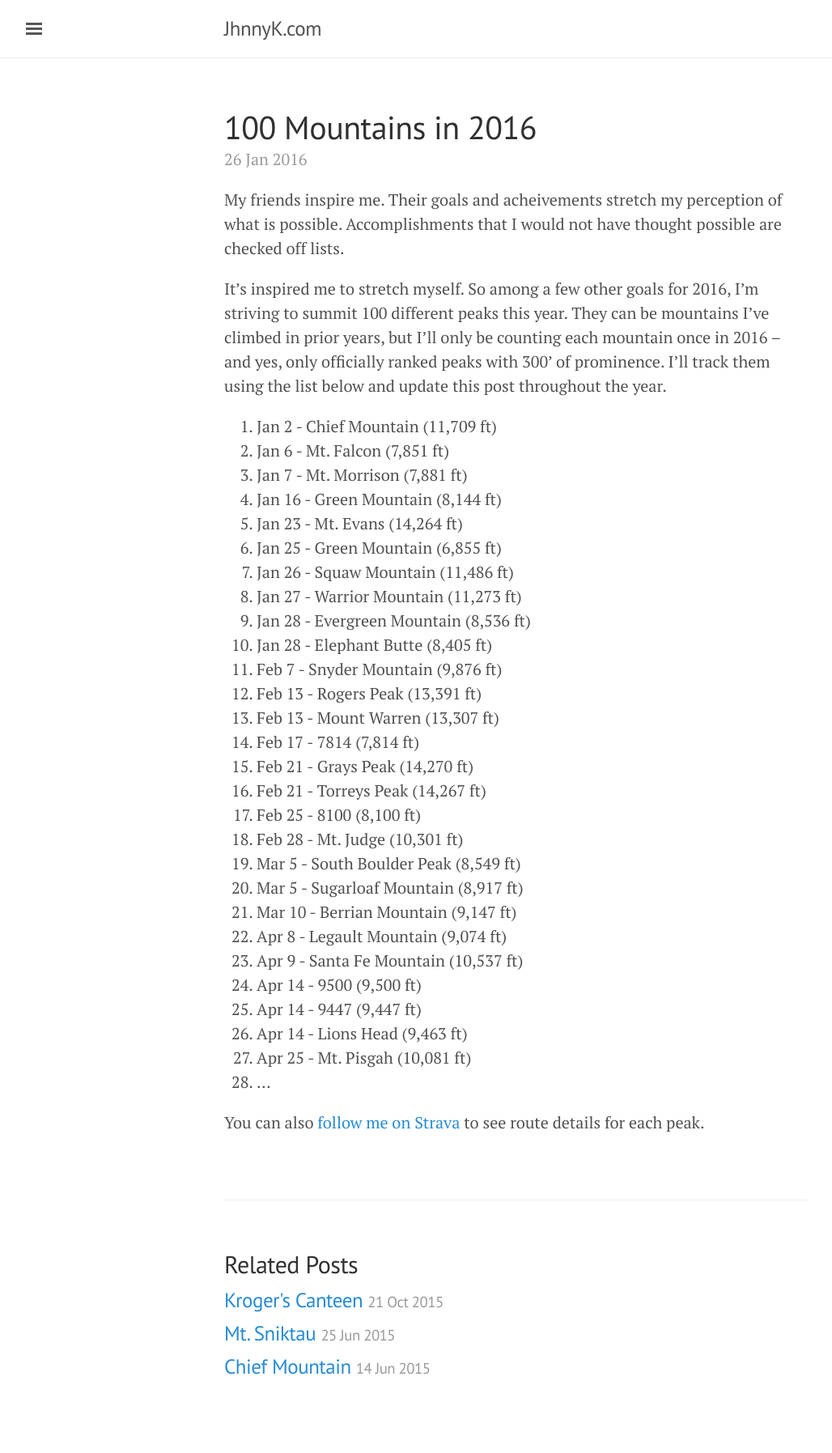
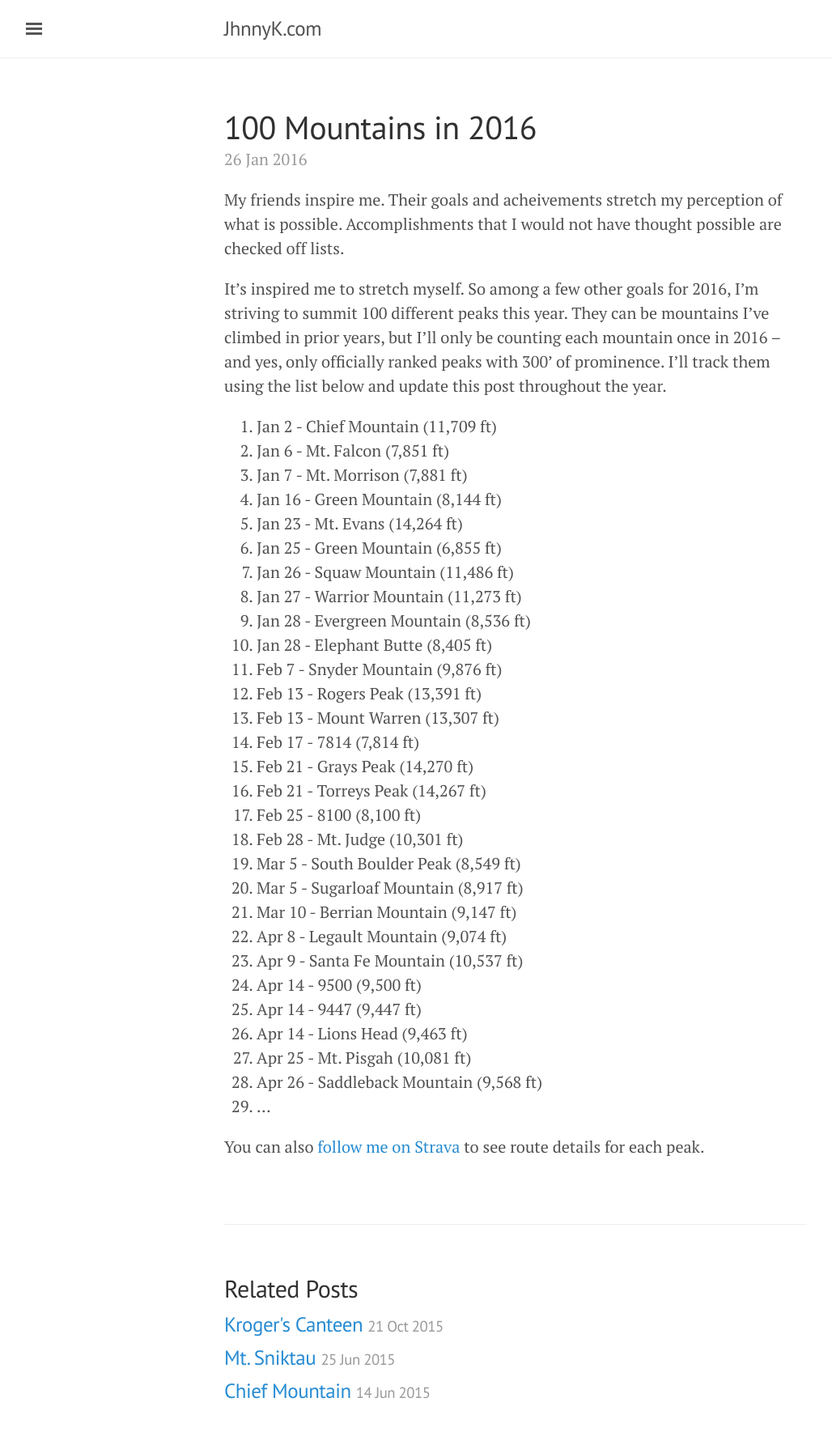
Before and after one commit to jhnnyk/jhnnyk.github.io, a Jekyll site: the page built from _posts/2016-01-26-100-mountains-in-2016.md, in a window 1280 px wide. Shown: the whole page at 81% size, without its empty margins (3-1031 px from the left). Built offline with Jekyll 4.4.1, drawn with Linux system fonts in a browser that asks for light colours; before the commit the page ends 1765 px from its top, so only the background shows below that.

Commit message:
Saddleback Mtn

```diff
--- a/_posts/2016-01-26-100-mountains-in-2016.md
+++ b/_posts/2016-01-26-100-mountains-in-2016.md
@@ -34,6 +34,7 @@ It's inspired me to stretch myself. So among a few other goals for 2016, I'm str
 25. Apr 14 - 9447 (9,447 ft)
 26. Apr 14 - Lions Head (9,463 ft)
 27. Apr 25 - Mt. Pisgah (10,081 ft)
-28. ...
+28. Apr 26 - Saddleback Mountain (9,568 ft)
+29. ...
 
 You can also [follow me on Strava](https://www.strava.com/athletes/149867) to see route details for each peak.
```
